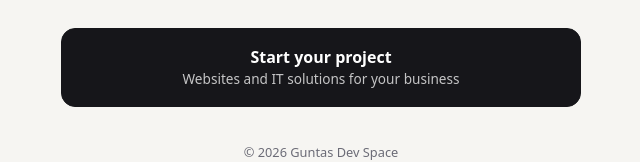
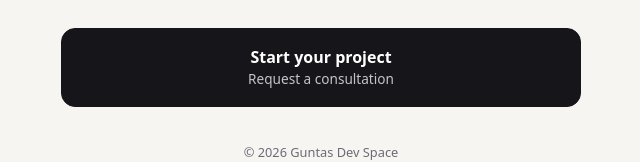
Before and after one commit to gukkame/linktree, a plain HTML site: page index.html in a window 1280 px wide. Shown: the part 226-388 px from the top of the page, without its empty margins (319-959 px from the left). Drawn offline with Linux system fonts and the light colour scheme.

Commit message:
Clearer subtitle on main button
Co-Authored-By: Claude Opus 5.5 <noreply@anthropic.com>
Claude-Session: https://claude.ai/code/session_01Y9DJTkqbzGojKD6ZVWBLNR

```diff
--- a/index.html
+++ b/index.html
@@ -61,7 +61,7 @@
       name: "Guntas Dev Space",
       bio: "Web development & IT solutions for businesses",
       links: [
-        { title: "Start your project", subtitle: "Websites and IT solutions for your business", url: "https://guntasdevspace.com/#contact", primary: true },
+        { title: "Start your project", subtitle: "Request a consultation", url: "https://guntasdevspace.com/#contact", primary: true },
       ],
     };
 
```
